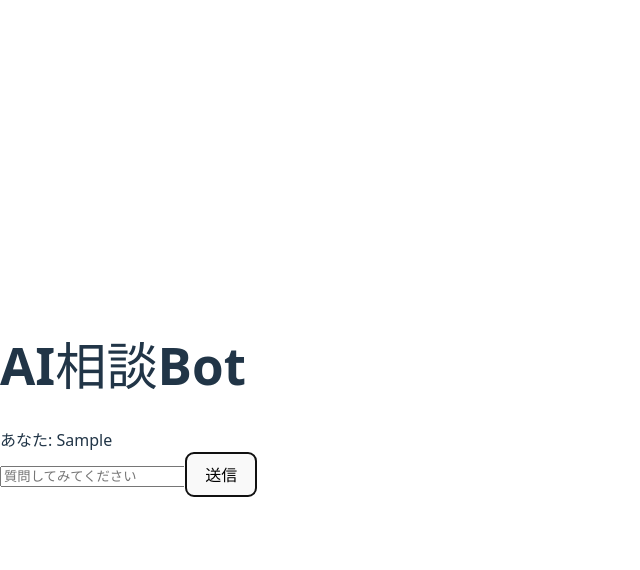
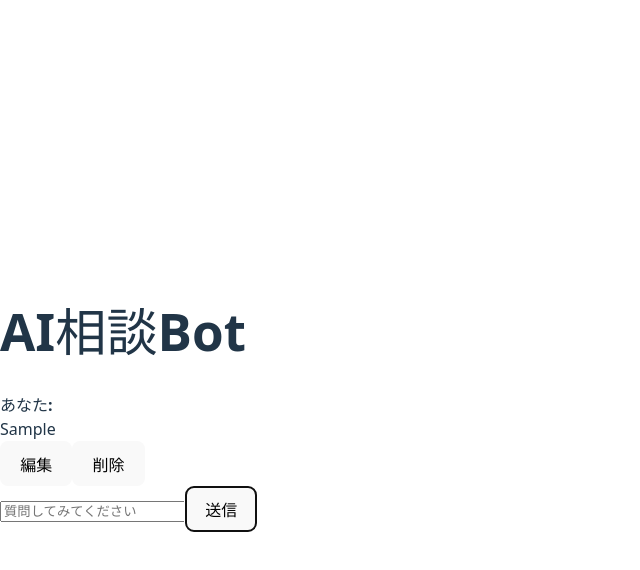
Before and after one commit to ckym02/ai-consult-bot, a React (Vite) app: page / in a window 1280 px wide. Both pictures are taken after typing "Sample" into the empty fields and a click on the button "送信". Shown: the top 570 px of the page, without its empty margins (0-640 px from the left). Built offline with nearby package versions, Linux system fonts and the light colour scheme; no server answers.

Commit message:
編集・削除できるようにする

```diff
--- a/package.json
+++ b/package.json
@@ -13,7 +13,8 @@
     "@google/genai": "^1.0.1",
     "axios": "^1.9.0",
     "react": "^19.1.0",
-    "react-dom": "^19.1.0"
+    "react-dom": "^19.1.0",
+    "uuid": "^11.1.0"
   },
   "devDependencies": {
     "@eslint/js": "^9.25.0",
--- a/src/components/Chat.tsx
+++ b/src/components/Chat.tsx
@@ -1,22 +1,33 @@
-import { useEffect, useState } from 'react';
+import { useState, useEffect } from 'react';
 import { GoogleGenAI } from '@google/genai';
+import { v4 as uuidv4 } from 'uuid';
 import ChatList from './ChatList';
 import ChatInput from './ChatInput';
 
+const STORAGE_KEY = 'chat-history';
 const genAI = new GoogleGenAI({ apiKey: import.meta.env.VITE_GEMINI_API_KEY });
-const STORAGE_KEY = 'chat-history';
+
+export type Message = {
+  id: string;
+  role: 'user' | 'assistant';
+  content: string;
+};
 
 export default function Chat() {
-  const [messages, setMessages] = useState<string[]>([]);
+  const [messages, setMessages] = useState<Message[]>([]);
   const [input, setInput] = useState('');
   const [isLoading, setIsLoading] = useState(false);
   const [currentAIMessage, setCurrentAIMessage] = useState('');
 
   useEffect(() => {
     const saved = localStorage.getItem(STORAGE_KEY);
-    console.log(saved);
     if (saved) {
-      setMessages(JSON.parse(saved));
+      try {
+        const parsed = JSON.parse(saved);
+        if (Array.isArray(parsed)) setMessages(parsed);
+      } catch (e) {
+        console.error('履歴読み込みエラー', e);
+      }
     }
   }, []);
 
@@ -45,7 +56,12 @@ export default function Chat() {
     e.preventDefault();
     if (!input.trim()) return;
 
-    setMessages((prev) => [...prev, `あなた: ${input}`]);
+    const userMessage: Message = {
+      id: uuidv4(),
+      role: 'user',
+      content: input,
+    };
+    setMessages((prev) => [...prev, userMessage]);
     setInput('');
     setIsLoading(true);
 
@@ -62,14 +78,29 @@ export default function Chat() {
 
       const reply = response.text ?? '';
       typeWriterEffect(reply, () => {
-        setMessages((prev) => [...prev, `AI: ${reply}`]);
+        const aiMessage: Message = {
+          id: uuidv4(),
+          role: 'assistant',
+          content: reply,
+        };
+        setMessages((prev) => [...prev, aiMessage]);
         setCurrentAIMessage('');
       });
-    } catch (error) {
-      console.error('Gemini API エラー:', error);
+    } catch (err) {
+      console.error('Gemini API エラー:', err);
     } finally {
       setIsLoading(false);
     }
+  };
+
+  const handleEdit = (id: string, newContent: string) => {
+    setMessages((prev) =>
+      prev.map((msg) => (msg.id === id ? { ...msg, content: newContent } : msg))
+    );
+  };
+
+  const handleDelete = (id: string) => {
+    setMessages((prev) => prev.filter((msg) => msg.id !== id));
   };
 
   return (
@@ -78,6 +109,8 @@ export default function Chat() {
         messages={messages}
         currentAIMessage={currentAIMessage}
         isLoading={isLoading}
+        onEdit={handleEdit}
+        onDelete={handleDelete}
       />
       <ChatInput input={input} onChange={setInput} onSubmit={handleSubmit} />
     </div>
--- a/src/components/ChatList.tsx
+++ b/src/components/ChatList.tsx
@@ -1,22 +1,36 @@
 import ChatMessage from './ChatMessage';
+import type { Message } from './Chat';
 
 interface ChatListProps {
-  messages: string[];
+  messages: Message[];
   currentAIMessage: string;
   isLoading: boolean;
+  onEdit: (id: string, newContent: string) => void;
+  onDelete: (id: string) => void;
 }
 
 export default function ChatList({
   messages,
   currentAIMessage,
   isLoading,
+  onEdit,
+  onDelete,
 }: ChatListProps) {
   return (
     <div className="h-[400px] overflow-y-auto border p-2 mb-4">
-      {messages.map((msg, index) => (
-        <ChatMessage key={index} message={msg} />
+      {messages.map((msg) => (
+        <ChatMessage
+          key={msg.id}
+          message={msg}
+          onEdit={onEdit}
+          onDelete={onDelete}
+        />
       ))}
-      {currentAIMessage && <ChatMessage message={`AI: ${currentAIMessage}`} />}
+      {currentAIMessage && (
+        <div className="mb-2">
+          <strong>AI:</strong> {currentAIMessage}
+        </div>
+      )}
       {isLoading && !currentAIMessage && <div>AIが考え中...</div>}
     </div>
   );
--- a/src/components/ChatMessage.tsx
+++ b/src/components/ChatMessage.tsx
@@ -1,7 +1,42 @@
+import { useState } from 'react';
+import type { Message } from './Chat';
+
 interface ChatMessageProps {
-  message: string;
+  message: Message;
+  onEdit: (id: string, newContent: string) => void;
+  onDelete: (id: string) => void;
 }
 
-export default function ChatMessage({ message }: ChatMessageProps) {
-  return <div className="mb-2">{message}</div>;
+export default function ChatMessage({ message, onEdit, onDelete }: ChatMessageProps) {
+  const [editing, setEditing] = useState(false);
+  const [text, setText] = useState(message.content);
+
+  const handleSave = () => {
+    onEdit(message.id, text);
+    setEditing(false);
+  };
+
+  return (
+    <div className="mb-2 border p-2 rounded">
+      <strong>{message.role === 'user' ? 'あなた' : 'AI'}:</strong>
+      {editing ? (
+        <div className="flex gap-2 mt-1">
+          <input
+            className="border p-1 flex-grow"
+            value={text}
+            onChange={(e) => setText(e.target.value)}
+          />
+          <button onClick={handleSave}>保存</button>
+        </div>
+      ) : (
+        <div className="flex justify-between items-center mt-1">
+          <span>{message.content}</span>
+          <div className="text-sm space-x-2">
+            <button onClick={() => setEditing(true)}>編集</button>
+            <button onClick={() => onDelete(message.id)}>削除</button>
+          </div>
+        </div>
+      )}
+    </div>
+  );
 }
```
Also changed, not shown: 1 other file (tests, documents, lock files or other folders).
